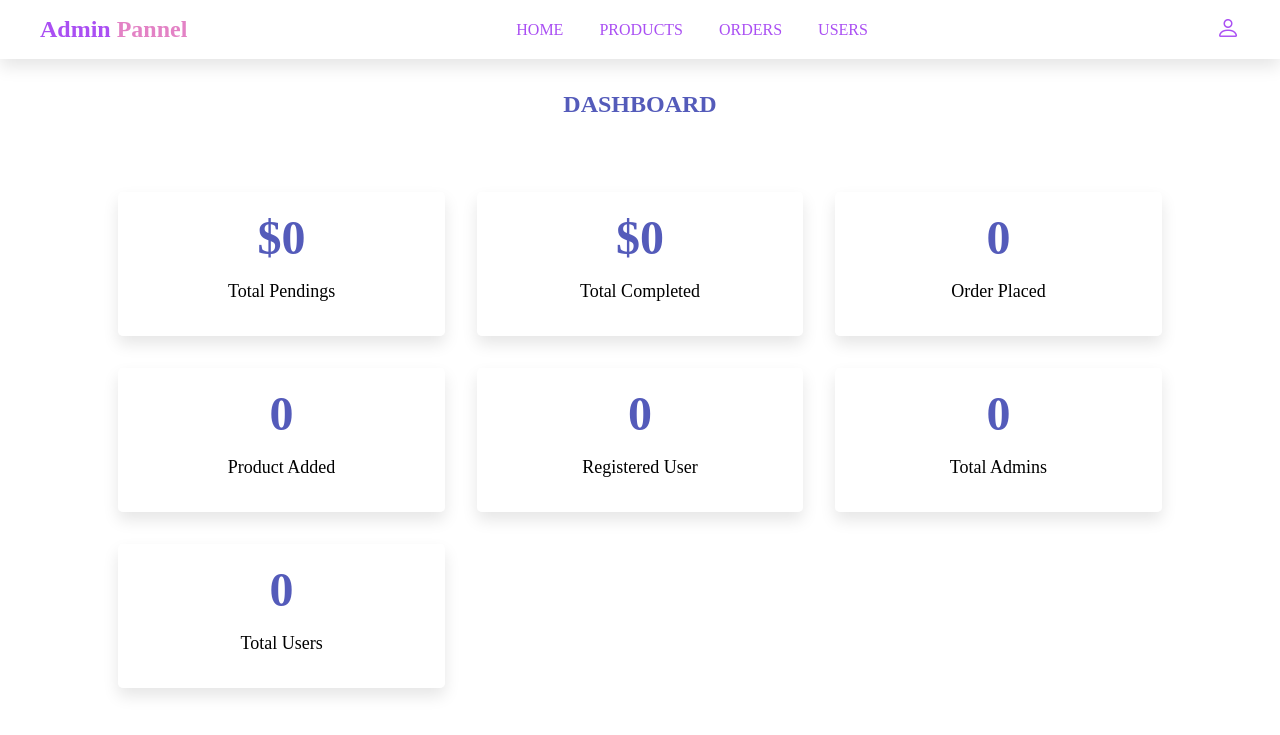
After one commit to ShaniGamage/flower-shop, a PHP site: page /admin.php in a window 1280 px wide. The commit adds this page. Shown: the top 735 px of the page. Run offline with PHP 8.4, Linux system fonts and the light colour scheme; the visitor is signed in with stand-in values (Sample User, id 1); data that the repository does not hold is empty.

Commit message:
admin pages

```diff
--- /dev/null
+++ b/admin.php
@@ -0,0 +1,111 @@
+<?php
+include 'connection.php';
+session_start();
+
+$admin_id= $_SESSION['admin_id'];
+if(!isset($admin_id)){
+    header('location:login.php');
+}
+
+if(isset($_POST['logout'])){
+    session_destroy();
+    header('location:login.php');
+}
+
+?>
+
+
+
+
+
+<!DOCTYPE html>
+<html lang="en">
+<head>
+    <meta charset="UTF-8">
+    <meta name="viewport" content="width=device-width, initial-scale=1.0">
+    <title>Petals-Admin pannel</title>
+</head>
+<body>
+    <?php include 'admin_header.php'?>
+    <section class="dashboard">
+        <h1 class="title">dashboard</h1>
+        <div class="box-container">
+            <div class="box">
+                <?php
+                $total_pendings =0;
+                $select_pendings= mysqli_query($conn,"SELECT * FROM `orders` WHERE payment_status = 'pending'")
+                                                or die("query failed");
+
+                while($fetch_pendings = mysqli_fetch_assoc($select_pendings)){
+                    $total_pendings += $fetch_pendings['total_price'];
+                }
+                ?>
+                <h3>$<?php echo $total_pendings; ?></h3>
+                <p>total pendings</p>
+            </div>
+
+            <div class="box">
+                <?php
+                $total_completed =0;
+                $select_completed =mysqli_query($conn,"SELECT * FROM `orders` WHERE payment_status = 'completed'") or die("query failed");
+
+                while($fetch_completed = mysqli_fetch_assoc($select_completed)){
+                    $total_completed += $fetch_completed['total_price'];
+                }
+                ?>
+                <h3>$<?php echo $total_completed; ?></h3>
+                <p>total completed</p>
+            </div>
+
+            <div class="box">
+                <?php
+                $select_orders= mysqli_query($conn,"SELECT * FROM `orders` ") or die("query failed");
+                $no_of_orders = mysqli_num_rows($select_orders);
+                ?>
+                <h3><?php echo $total_pendings; ?></h3>
+                <p>order placed</p>
+            </div>
+
+            <div class="box">
+                <?php
+                $select_products= mysqli_query($conn,"SELECT * FROM `orders` ")or die("query failed");
+                $no_of_products = mysqli_num_rows($select_products);
+                ?>
+                <h3><?php echo $no_of_products; ?></h3>
+                <p>product added</p>
+            </div>
+
+            <div class="box">
+                <?php
+                $select_users= mysqli_query($conn,"SELECT * FROM `users` WHERE user_type= 'user' ")or die("query failed");
+                $no_of_users = mysqli_num_rows($select_users);
+                ?>
+                <h3><?php echo $no_of_users; ?></h3>
+                <p>registered user</p>
+            </div>
+
+            <div class="box">
+                <?php
+                $select_admins= mysqli_query($conn,"SELECT * FROM `users` WHERE user_type= 'admin' ")or die("query failed");
+                $no_of_admins = mysqli_num_rows($select_admins);
+                ?>
+                <h3><?php echo $no_of_admins; ?></h3>
+                <p>total admins</p>
+            </div>
+
+            <div class="box">
+                <?php
+                $select_totalusers= mysqli_query($conn,"SELECT * FROM `users` ")or die("query failed");
+                $no_of_totalusers = mysqli_num_rows($select_totalusers);
+                ?>
+                <h3><?php echo $no_of_totalusers; ?></h3>
+                <p>total users</p>
+            </div>
+        </div>
+
+    </section>
+
+
+    <script src="./js/script.js"></script>
+</body>
+</html>
--- /dev/null
+++ b/admin_header.php
@@ -0,0 +1,40 @@
+<!DOCTYPE html>
+<html lang="en">
+<head>
+    <meta charset="UTF-8">
+    <meta name="viewport" content="width=device-width, initial-scale=1.0">
+    <link rel="stylesheet" href="https://cdnjs.cloudflare.com/ajax/libs/bootstrap-icons/1.10.2/font/bootstrap-icons.min.css">
+    <link rel="stylesheet" href="./css/style.css">
+    <title>Document</title>
+</head>
+<body>
+    <header class="header">
+        <div class="flex">
+            <a href="admin.php" class="logo">Admin <span>Pannel</span></a>
+
+            <nav class="navbar">
+                <a href="admin.php">Home</a>
+                <a href="admin_products.php">Products</a>
+                <a href="admin_orders.php">orders</a>
+                <a href="admin_users.php">users</a>
+            </nav>
+
+            <div class="icons">
+                <i class="bi bi-list-ul" id="menu-btn"></i>
+                <i class="bi bi-person" id="user-btn"></i>
+            </div>
+
+            <div class="user-box">
+                <p>username : <span><?php echo $_SESSION['admin_name']; ?></span></p>
+                <p>email : <span><?php echo $_SESSION['admin_email']; ?></span></p>
+                <form method="post" class="logout">
+                    <button name="logout" class="logout-btn">LOGOUT</button>
+                </form>
+            </div>
+        </div>
+    </header>
+
+    <script src="./js/script.js"></script>
+
+</body>
+</html>
--- a/css/style.css
+++ b/css/style.css
@@ -221,7 +221,30 @@ header{
     margin: 1rem 0;
 }
 
+/*-------------add product page ------*/
+.add-product{
+    background-image: url('../images/back-image.jpg');
+    background-size: cover;
+    background-repeat: no-repeat;
+}
 
+.add-product form{
+    width: 50vw;
+    margin: 2rem auto;
+    background: var(--white-alpha-40);
+    padding: 1rem 2rem;
+    border-radius: 5px;
+    border: 1px solid #fef0ea;
+}
+
+.add-product form label{
+    text-transform: capitalize;
+    color: var(--pink);
+}
+
+.add-product form textarea{
+    height: 200px;
+}
 
 /*------media screen-----*/
 @media (max-width:991px){
--- /dev/null
+++ b/js/script.js
@@ -0,0 +1,12 @@
+let menuBtn = document.querySelector('#menu-btn');
+let userBtn = document.querySelector('#user-btn');
+
+menuBtn.addEventListener('click', function() {
+    let nav = document.querySelector('.navbar');
+    nav.classList.toggle('active');
+});
+
+userBtn.addEventListener('click', function() {
+    let userBox = document.querySelector('.user-box');
+    userBox.classList.toggle('active');
+});
```
Also changed, not shown: admin_products.php (added, +67 -0 lines), index.php (added, +24 -0 lines).
